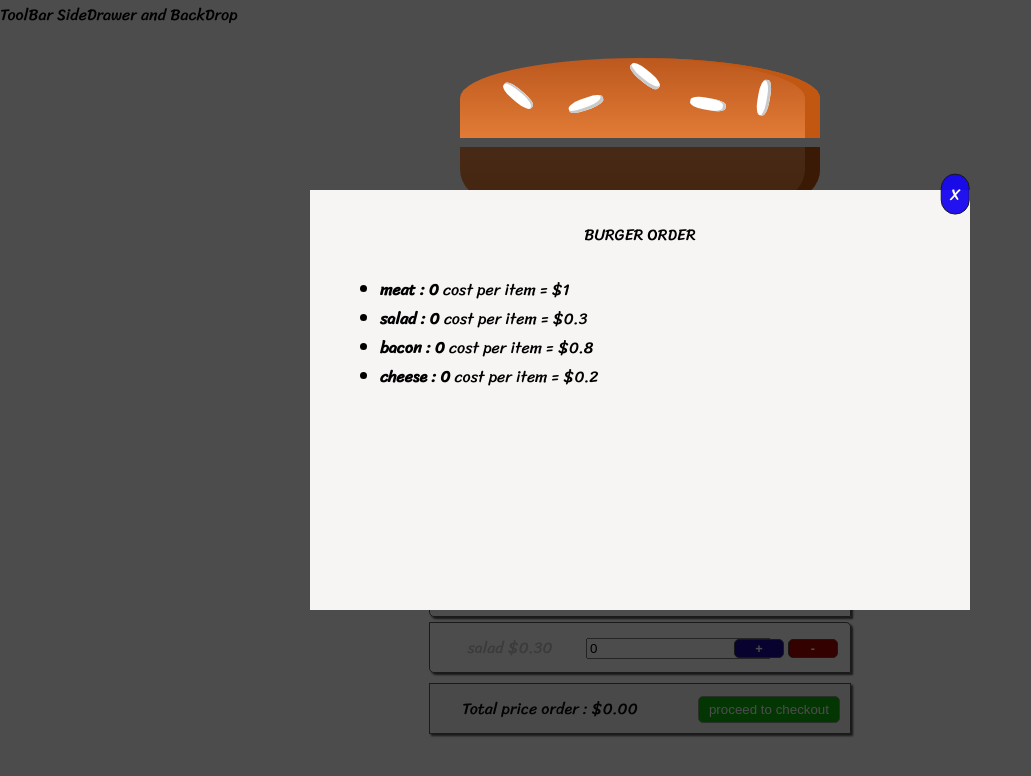
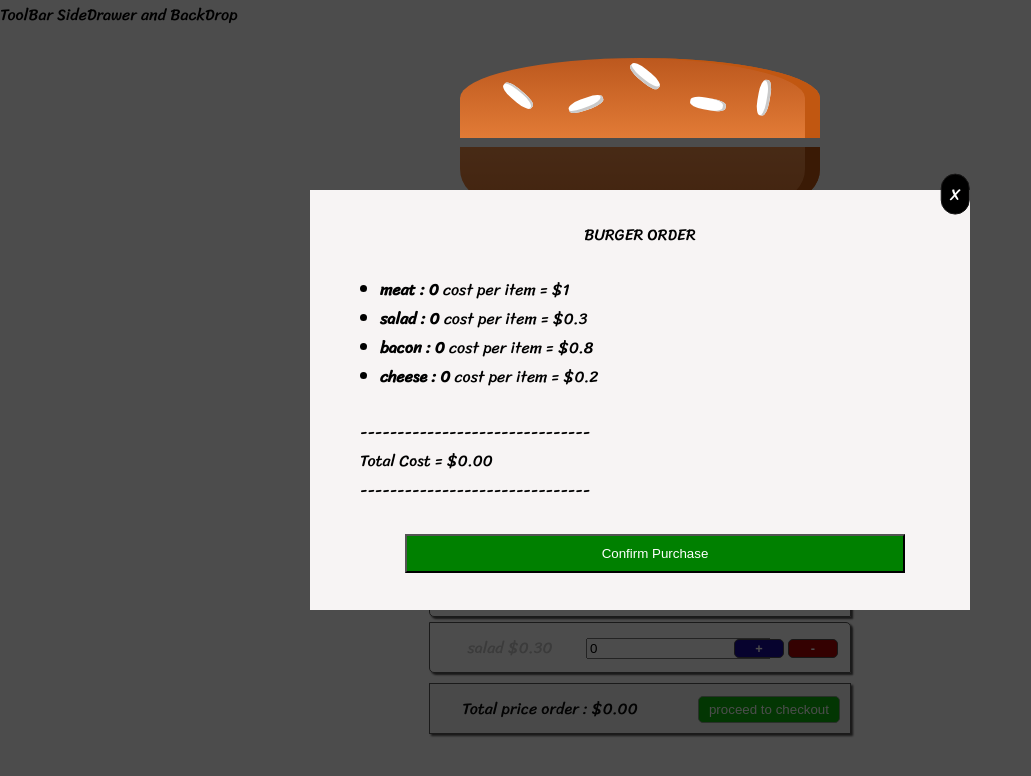
Before and after one commit to lotlordx/burger_react_app, a React (Create React App) app: page / in a window 1280 px wide. Shown: the top 776 px of the page, without its empty margins (0-1031 px from the left). Built offline with nearby package versions, Linux system fonts and the light colour scheme.

Commit message:
completed modal pending restful service

```diff
--- a/src/components/Burger/OrderPreview/OrderPreview.js
+++ b/src/components/Burger/OrderPreview/OrderPreview.js
@@ -19,6 +19,15 @@ const orderPreview = props => {
       <div className={styles.Items}>
         <ul>{itemsOrdered}</ul>
       </div>
+      <div className={styles.TotalCost}>
+        -------------------------------
+        <br />
+        Total Cost = ${props.totalCost.toFixed(2)} <br />
+        -------------------------------
+      </div>
+      <div className={styles.Confirm}>
+        <button>Confirm Purchase</button>
+      </div>
     </div>
   );
 };
--- a/src/components/Burger/OrderPreview/OrderPreview.module.css
+++ b/src/components/Burger/OrderPreview/OrderPreview.module.css
@@ -1,11 +1,11 @@
-.OrderPreview{
+.OrderPreview {
   display: block;
   width: auto;
   height: auto;
   margin: 10px;
 }
 
-.OrderPreview .TextTitle{
+.OrderPreview .TextTitle {
   text-transform: uppercase;
   text-align: center;
   font-style: inherit;
@@ -13,10 +13,35 @@
   padding-top: 10px;
 }
 
-.OrderPreview .Items{
+.OrderPreview .Items {
   text-align: left;
   font-style: inherit;
   color: black;
   padding-top: 10px;
   padding-left: 10px;
 }
+
+.OrderPreview .TotalCost {
+  text-align: left;
+  font-style: inherit;
+  color: black;
+  padding-top: 10px;
+  padding-left: 30px;
+}
+
+.OrderPreview .Confirm {
+  text-align: center;
+  font-style: inherit;
+  color: black;
+  padding-top: 10px;
+  padding-left: 30px;
+}
+
+.OrderPreview .Confirm button {
+  background-color: green;
+  width: 500px;
+  padding: 10px 10px;
+  margin-top: 20px;
+  color: white;
+
+}
--- a/src/components/UI/Modal/Modal.module.css
+++ b/src/components/UI/Modal/Modal.module.css
@@ -23,7 +23,7 @@
   top: 50%;
   right: 50%;
   border: 1px solid rgb(24, 23, 23);
-  background-color: rgba(23, 8, 240, 0.952);
+  background-color: black;
   color: white;
   padding: 5px 8px;
   border-radius: 15px;
--- a/src/containers/BurgerBuilder/BurgerBuilder.js
+++ b/src/containers/BurgerBuilder/BurgerBuilder.js
@@ -79,7 +79,7 @@ class BurgerBuilder extends Component {
     return (
       <Aux>
         <Modal showModal={this.state.showModal} close={this.closeModal}>
-          <OrderPreview items={this.state.ingredients} />
+          <OrderPreview items={this.state.ingredients} totalCost={this.state.totalPrice} />
         </Modal>
         <div>
           <Burger ingredients={this.state.ingredients} />
```
Lines whose indentation alone changed are shown as unchanged.
